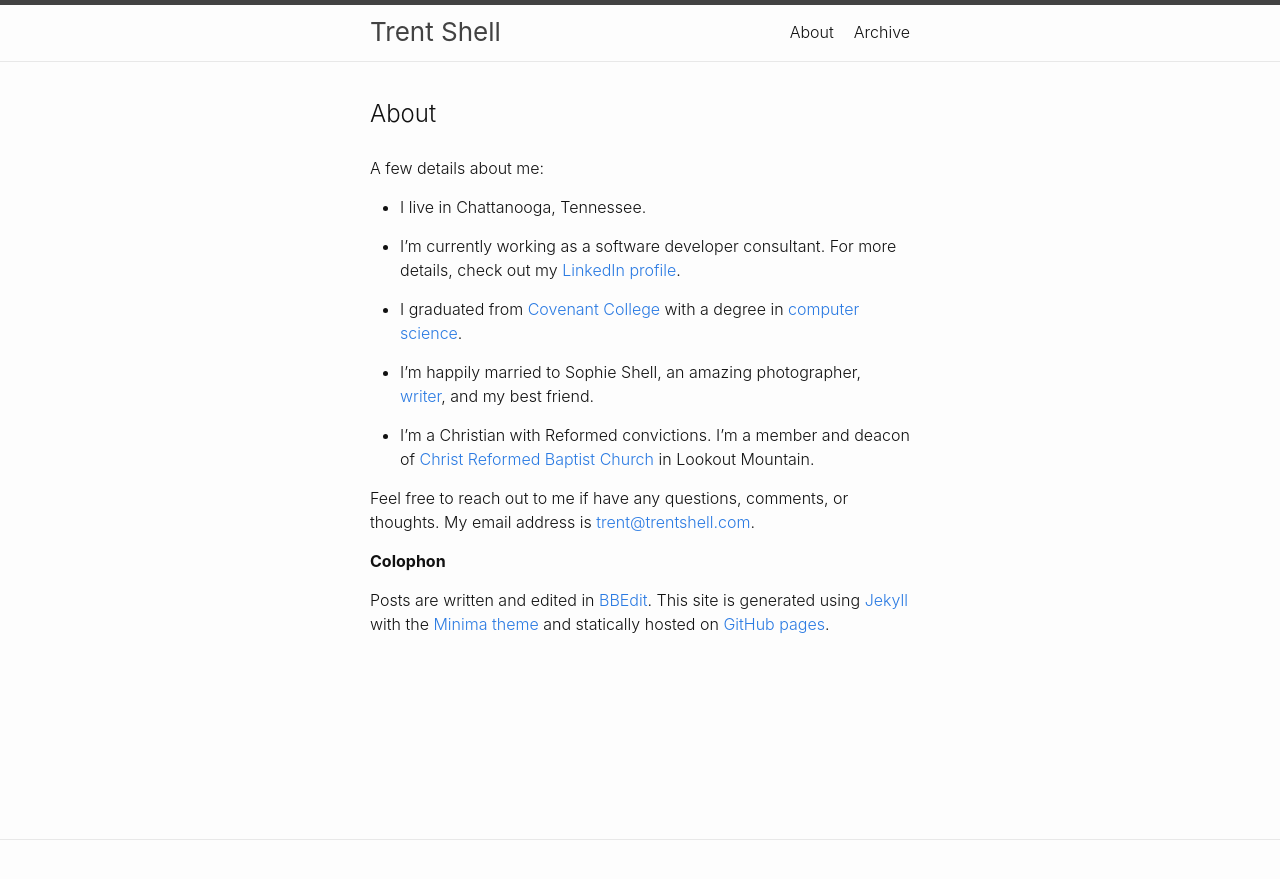
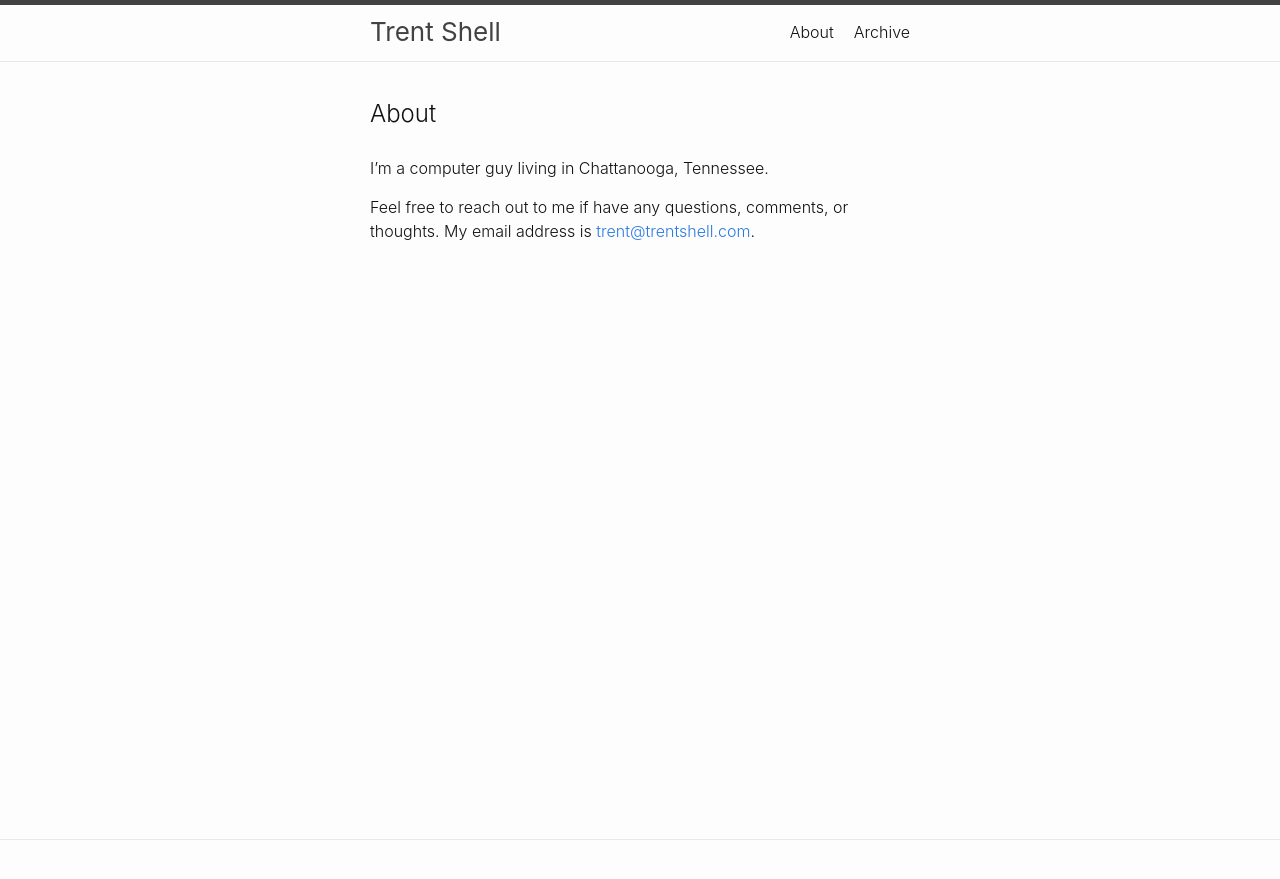
Before and after one commit to trentshell/trentshell.github.io-old, a Jekyll site: the page built from about.md, in a window 1280 px wide. Shown: the top 879 px of the page. Built offline with Jekyll 4.4.1, drawn with Linux system fonts in a browser that asks for light colours.

Commit message:
Clean up About me

```diff
--- a/about.md
+++ b/about.md
@@ -4,19 +4,6 @@ title: About
 permalink: /about/
 ---
 
-A few details about me:
-- I live in Chattanooga, Tennessee.
-
-- I'm currently working as a software developer consultant. For more details, check out my [LinkedIn profile](https://linkedin.com/in/tshell).
-
-- I graduated from [Covenant College](https://covenant.edu) with a degree in [computer science](https://covenant.edu/academics/undergrad/cs).
-
-- I'm happily married to Sophie Shell, an amazing photographer, [writer](https://sophiashell.wordpress.com), and my best friend.
-
-- I'm a Christian with Reformed convictions. I'm a member and deacon of [Christ Reformed Baptist Church](https://crbchattanooga.org) in Lookout Mountain.
+I'm a computer guy living in Chattanooga, Tennessee.
 
 Feel free to reach out to me if have any questions, comments, or thoughts. My email address is [trent@trentshell.com](mailto:trent@trentshell.com).
-
-**Colophon**
-
-Posts are written and edited in [BBEdit](https://www.barebones.com/products/bbedit/). This site is generated using [Jekyll](https://jekyllrb.com) with the [Minima theme](https://github.com/jekyll/minima) and statically hosted on [GitHub pages](https://github.com/trentshell/trentshell.github.io).
```
